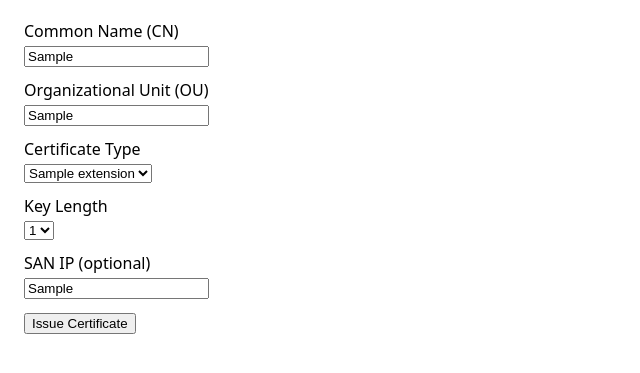
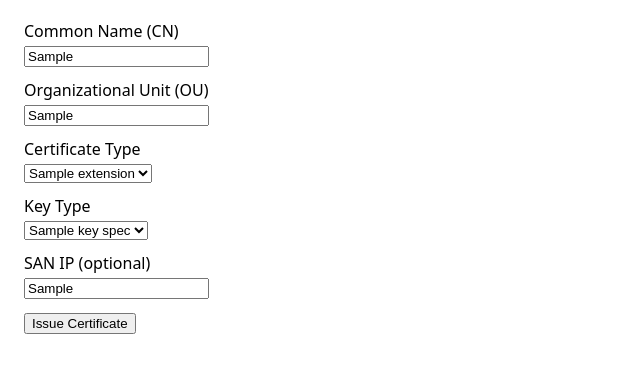
Before and after one commit to platini2/lightpki, a Python web app: template admin/templates/issue.html in a window 1280 px wide. Shown: the part 198-571 px from the top of the page, without its empty margins (0-640 px from the left). Run offline with Jinja, Linux system fonts and the light colour scheme; the template is opened without the code that fills it: most values are stand-ins (such as "Sample title", 1, 10 or a date in 2020).

Commit message:
Add ECDSA key support to issue_key_cert and the admin UI
issue_key_cert's key_spec argument now accepts either an RSA key
length (2048, 4096, unchanged) or an EC curve name (prime256v1,
secp384r1, secp521r1), auto-detected by whether the value is purely
digits. Invalid curve names are validated via `openssl ecparam -name`
before use and rejected with a clear error, so a bad value can't
silently fall through to genrsa or produce a confusing openssl error.

The admin UI's issue form gets a "Key Type" dropdown (KEY_SPECS) in
place of the old RSA-only key-length select, validated against a
fixed whitelist server-side before ever reaching the shell.

Verified: RSA and EC (prime256v1, secp384r1) issuance both work via
the CLI and the admin UI, resulting certs verify against the chain,
and malformed key specs (including a shell-metacharacter payload) are
rejected cleanly by both the script's ecparam check and the admin
UI's whitelist.

```diff
--- a/admin/templates/issue.html
+++ b/admin/templates/issue.html
@@ -17,10 +17,10 @@
       {% endfor %}
     </select>
   </label>
-  <label>Key Length
-    <select name="key_length">
-      {% for k in key_lengths %}
-      <option value="{{ k }}" {% if k == key_length %}selected{% endif %}>{{ k }}</option>
+  <label>Key Type
+    <select name="key_spec">
+      {% for value, label in key_specs.items() %}
+      <option value="{{ value }}" {% if value == key_spec %}selected{% endif %}>{{ label }}</option>
       {% endfor %}
     </select>
   </label>
```
Also changed, not shown: admin/app.py (+15 -9 lines), README.md, 1 other file.
